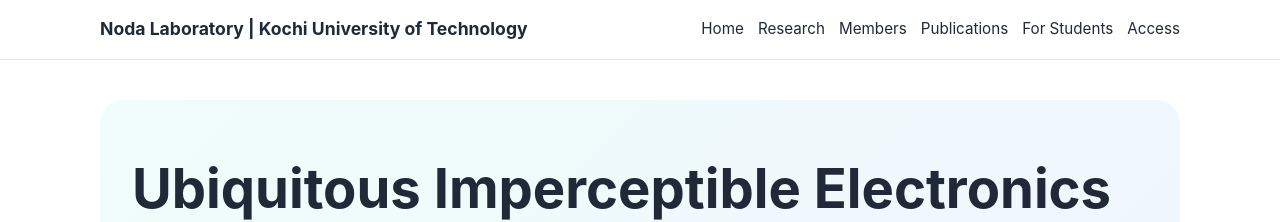
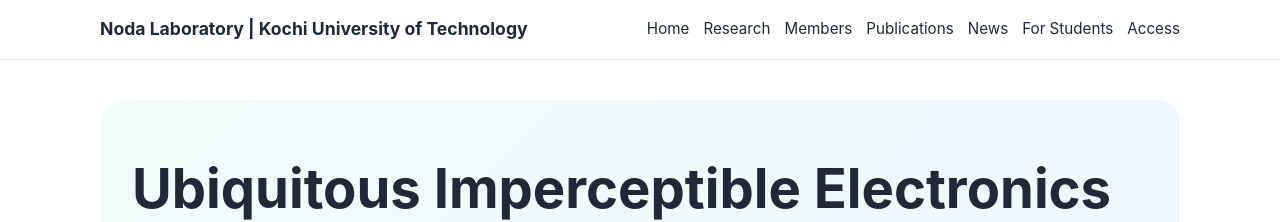
Before and after one commit to akihito-noda/lab-website, a Jekyll site: the page built from index.md, in a window 1280 px wide. Shown: the top 222 px of the page. Built offline with Jekyll 4.4.1, drawn with Linux system fonts in a browser that asks for light colours.

Commit message:
Update _config.yml

```diff
--- a/_config.yml
+++ b/_config.yml
@@ -25,6 +25,8 @@ nav:
     url: "/members/"
   - title: "Publications"
     url: "/publications/"
+  - title: News
+    url: /news/
   - title: "For Students"
     url: "/for-students/"
   - title: "Access"
```
